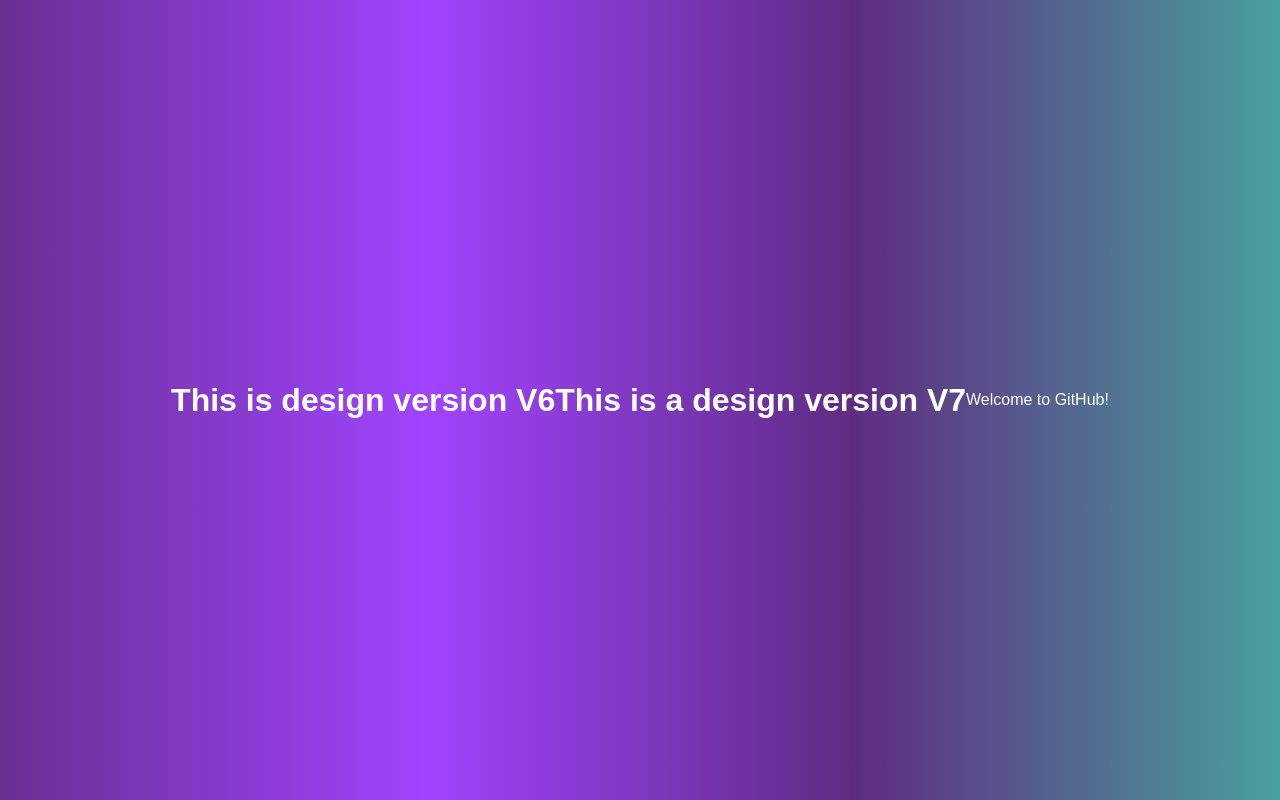
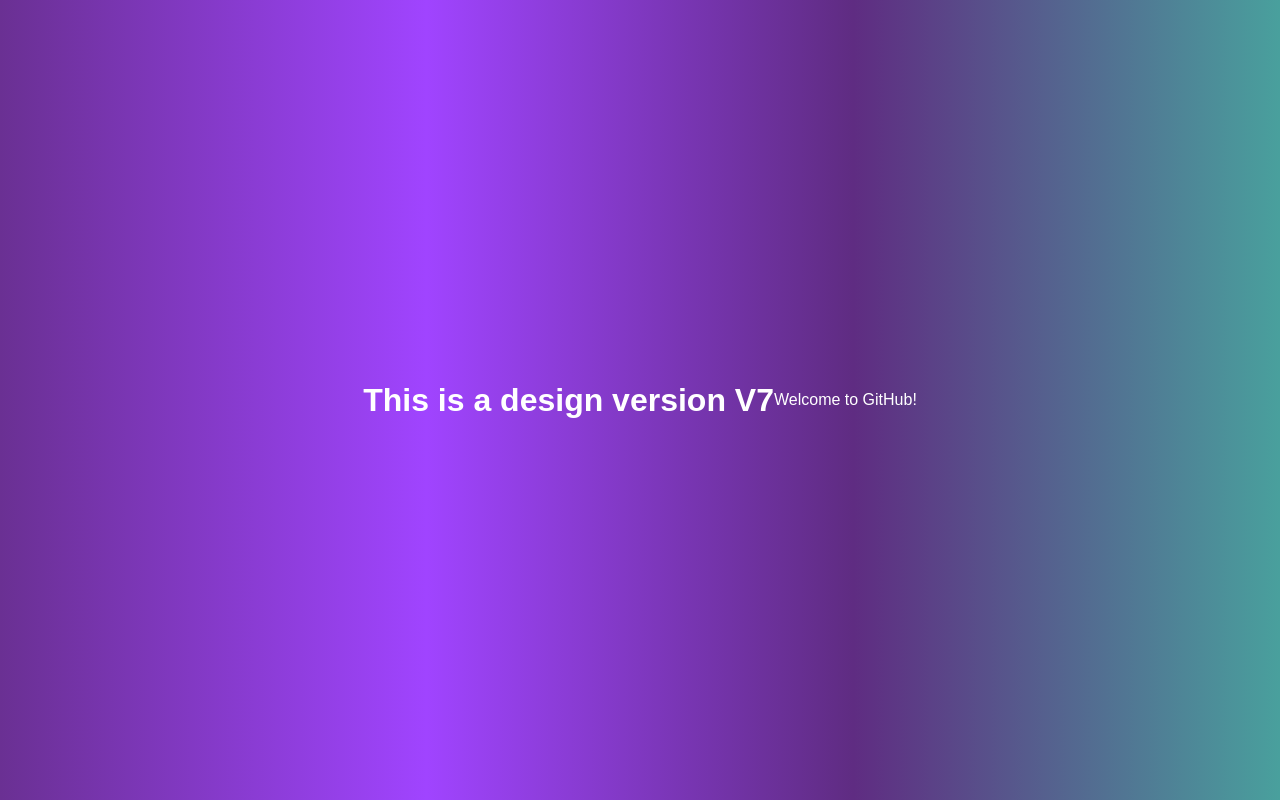
Before and after one commit to mohdshuaib42/myrepo42, a plain HTML site: page index.html in a window 1280 px wide. Drawn offline with Linux system fonts and the light colour scheme.

Commit message:
improved

```diff
--- a/index.html
+++ b/index.html
@@ -7,7 +7,6 @@
     <title>Document</title>
 </head>
 <body>
-    <h1>This is design version V6</h1>
     <h1>This is a design version V7</h1>
     <p>Welcome to GitHub!</p>
 </body>
```
